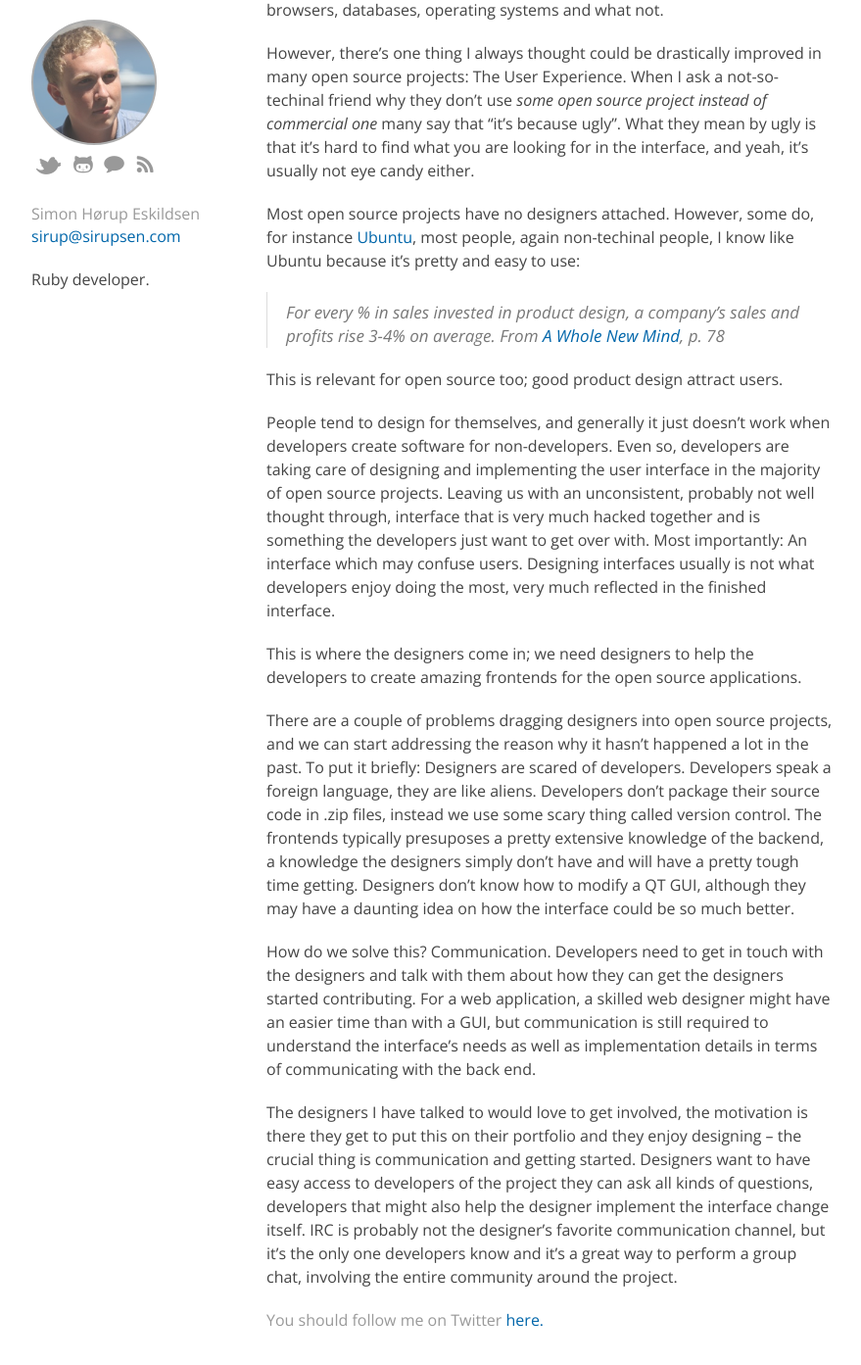
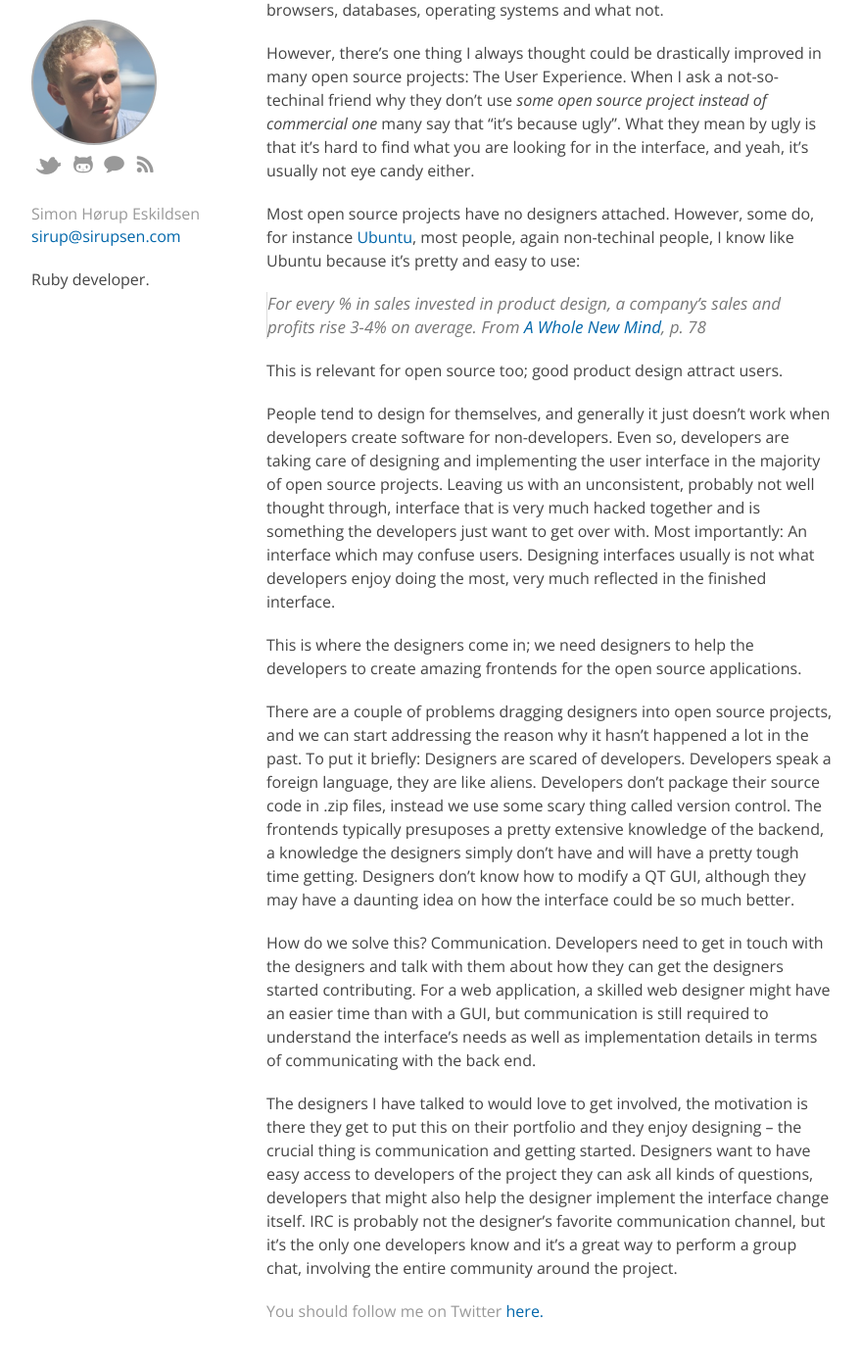
Before and after one commit to igor47/blog, a Jekyll site: the page built from _posts/2011-02-25-improving-the-open-source-user-experience.md, in a window 1280 px wide and 1400 px high, scrolled down 309 px. Shown: the top 1393 px of the window at 98% size, without its empty margins (138-1017 px from the left). Built offline with Jekyll 4.4.1, drawn with Linux system fonts in a browser that asks for light colours.

Commit message:
Fix quote

```diff
--- a/static/css/base.css
+++ b/static/css/base.css
@@ -84,7 +84,7 @@
 
 /*	Blockquotes  */
 	blockquote, blockquote p { font-size: 17px; line-height: 24px; color: #777; font-style: italic; }
-	blockquote { margin: 0 0 20px; padding: 9px 20px 0 19px; border-left: 1px solid #ddd; }
+	blockquote { margin: 0 0 20px; padding: 0 20px 0 0; border-left: 1px solid #ddd; }
 	blockquote cite { display: block; font-size: 12px; color: #555; }
 	blockquote cite:before { content: "\2014 \0020"; }
 	blockquote cite a, blockquote cite a:visited, blockquote cite a:visited { color: #555; }
```
